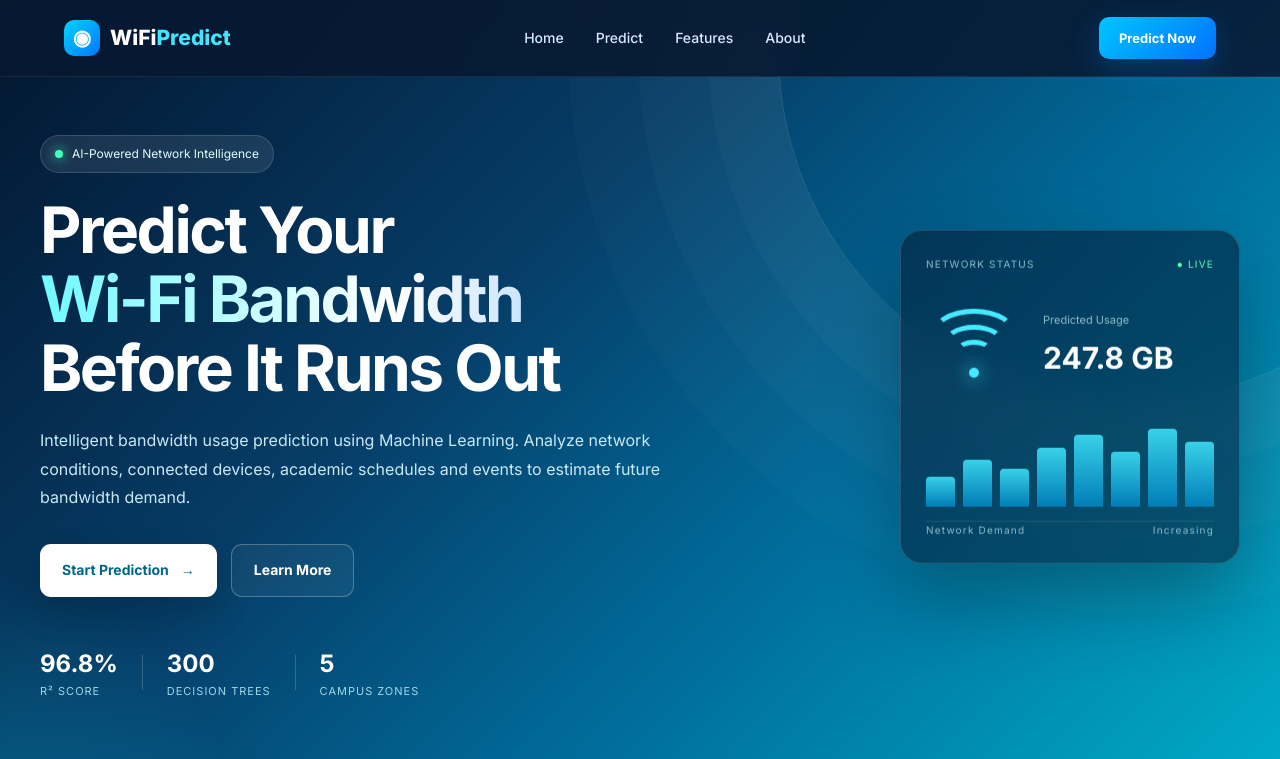
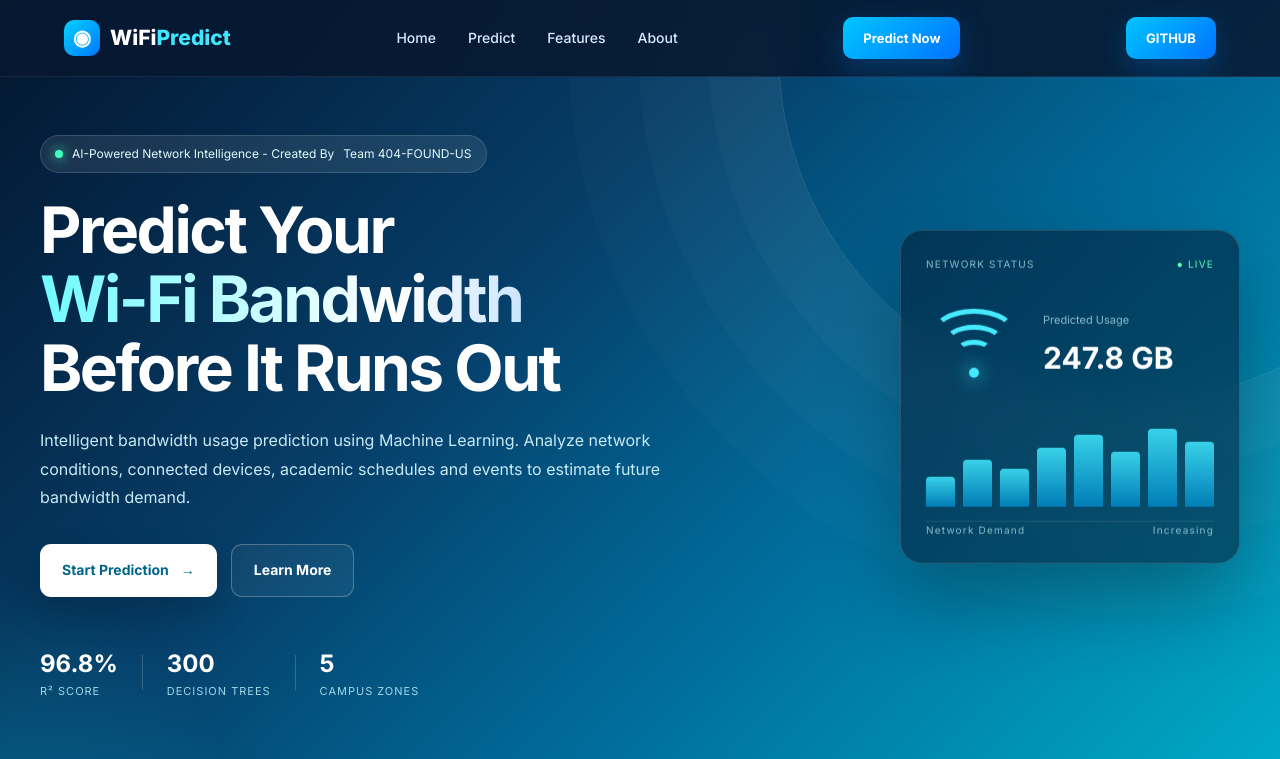
Before and after one commit to Partho-Kumar-Shaw/samatrix-hackathon, a Flask app: page / in a window 1280 px wide. Shown: the top 759 px of the page. Run offline with Flask 3, Linux system fonts and the light colour scheme; parts of the project's set-up code (start-up, migrations or seed data) failed here and were passed over.

Commit message:
feat(ui): add github link at nav

```diff
--- a/static/style.css
+++ b/static/style.css
@@ -149,6 +149,8 @@ select {
 
     transition: 0.3s;
 }
+
+
 
 
 .nav-button:hover {
--- a/templates/index.html
+++ b/templates/index.html
@@ -40,7 +40,7 @@
                 <span class="logo-icon">◉</span>
 
                 <span>
-                    WiFi<span class="logo-highlight">Predict</span>
+                    WiFi<span class="logo-highlight">Predict </span>
                 </span>
 
             </a>
@@ -64,6 +64,12 @@
                 class="nav-button"
             >
                 Predict Now
+            </a>
+            <a
+                href="https://github.com/Partho-Kumar-Shaw/samatrix-hackathon"
+                class="nav-button"
+            >
+                GITHUB
             </a>
 
         </div>
@@ -95,7 +101,7 @@
 
                 <span class="status-dot"></span>
 
-                AI-Powered Network Intelligence
+                AI-Powered Network Intelligence - Created By <a href="https://github.com/partho-kumar-shaw">Team 404-FOUND-US</a>
 
             </div>
 
@@ -1078,7 +1084,7 @@
             <div class="footer-brand">
 
                 <strong>
-                    WiFi<span>Predict</span>
+                    WiFi<span>Predict </span>
                 </strong>
 
                 <p>
```
Also changed, not shown: 1 other file.
